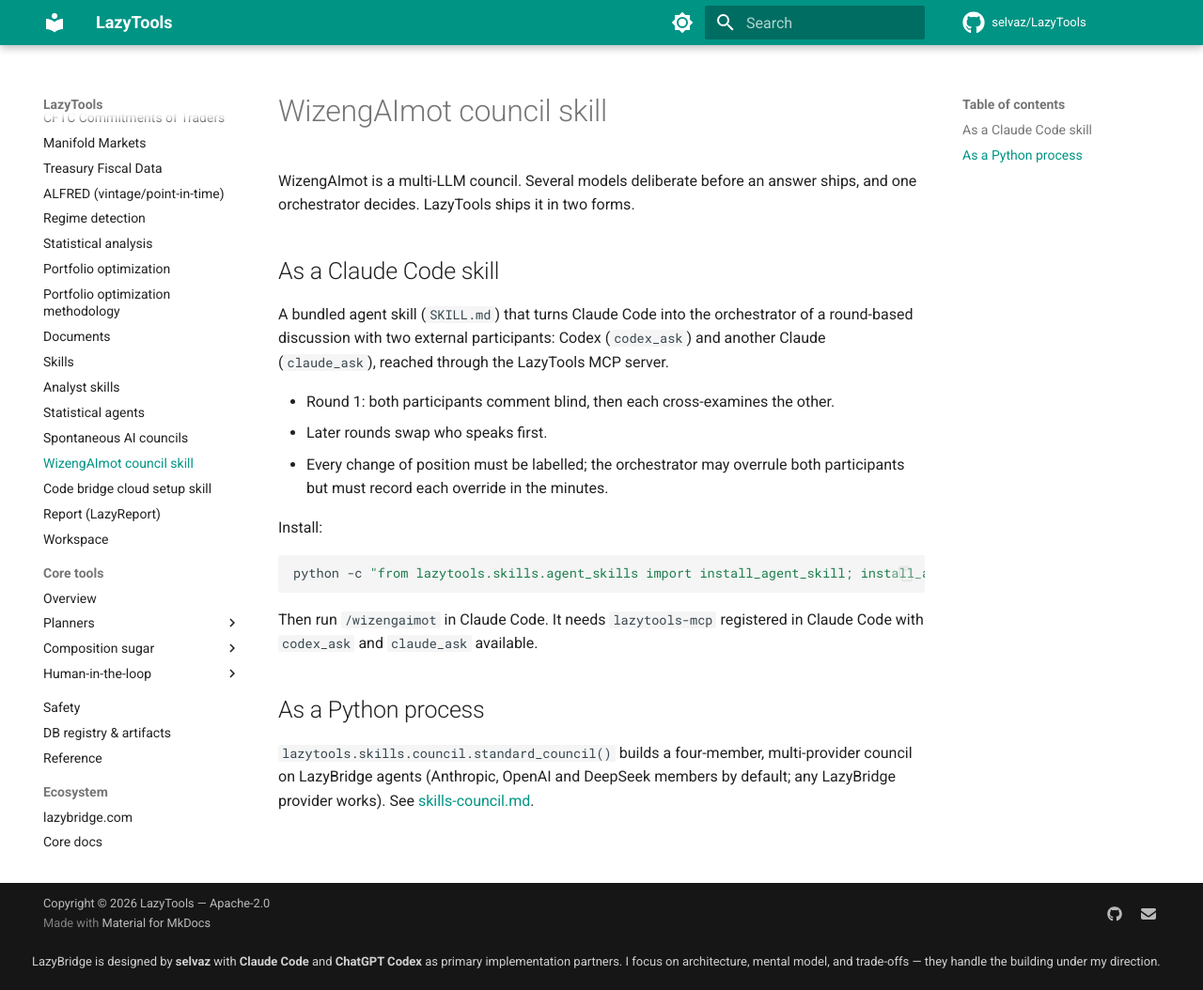
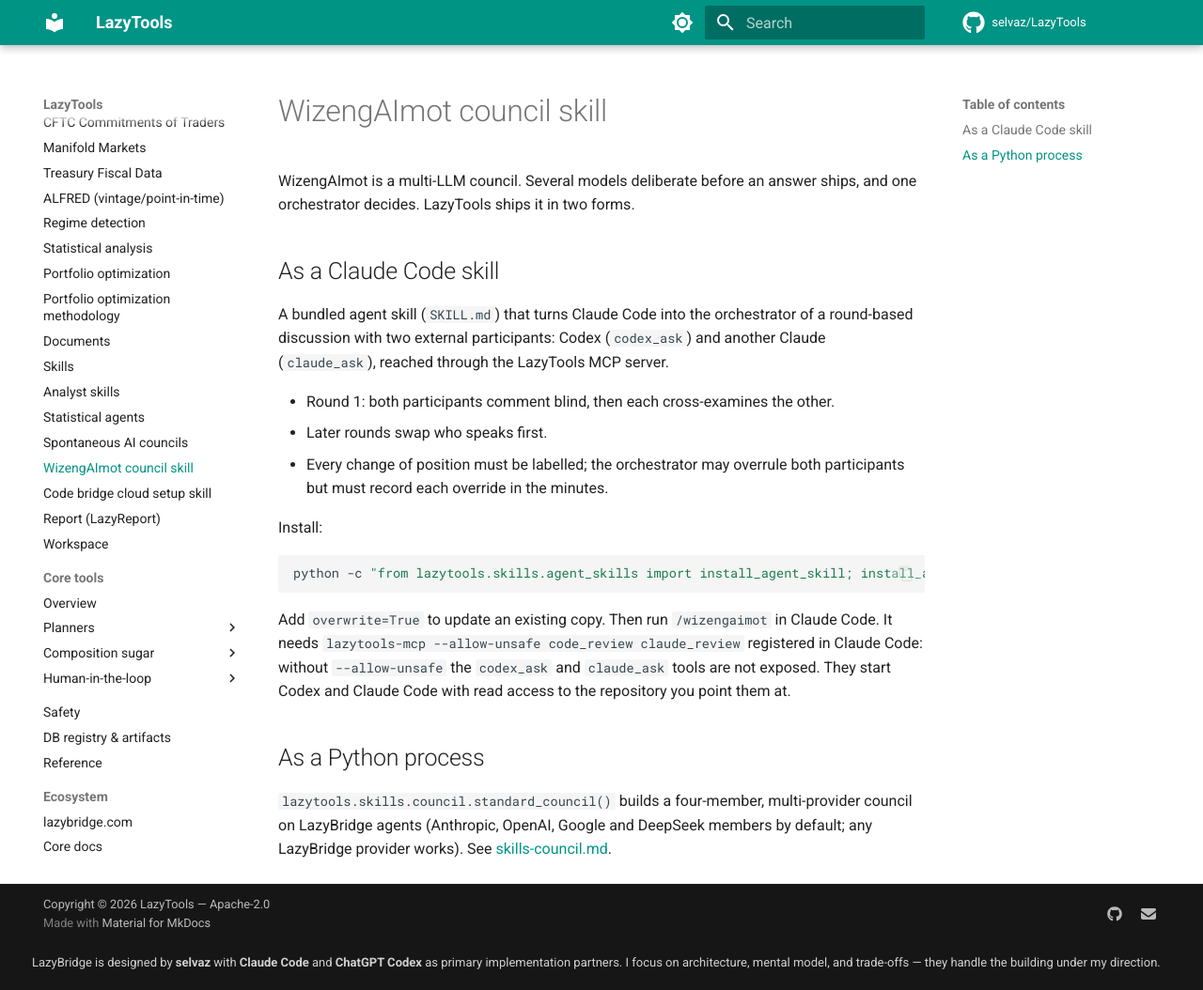
Before and after one commit to selvaz/LazyTools, an MkDocs documentation site: the page built from docs/skills-wizengaimot.md, in a window 1280 px wide and 1054 px high. Shown: the whole window at 94% size. Built offline with MkDocs 1.6.1 and Material for MkDocs 9.7.7, drawn with Linux system fonts in a browser that asks for light colours; comment, search, counter and statistics services are not loaded.

Commit message:
Skills: WizengAImot needs lazytools-mcp --allow-unsafe; one-line description; overwrite note

````diff
--- a/docs/skills-wizengaimot.md
+++ b/docs/skills-wizengaimot.md
@@ -21,12 +21,15 @@ Install:
 python -c "from lazytools.skills.agent_skills import install_agent_skill; install_agent_skill('wizengaimot')"
 ```
 
-Then run `/wizengaimot` in Claude Code. It needs `lazytools-mcp` registered in
-Claude Code with `codex_ask` and `claude_ask` available.
+Add `overwrite=True` to update an existing copy. Then run `/wizengaimot` in
+Claude Code. It needs `lazytools-mcp --allow-unsafe code_review claude_review`
+registered in Claude Code: without `--allow-unsafe` the `codex_ask` and
+`claude_ask` tools are not exposed. They start Codex and Claude Code with read
+access to the repository you point them at.
 
 ## As a Python process
 
 `lazytools.skills.council.standard_council()` builds a four-member,
-multi-provider council on LazyBridge agents (Anthropic, OpenAI and DeepSeek
+multi-provider council on LazyBridge agents (Anthropic, OpenAI, Google and DeepSeek
 members by default; any LazyBridge provider works). See
 [skills-council.md](skills-council.md).
````
Also changed, not shown: src/lazytools/skills/agent_skills/wizengaimot/SKILL.md (+8 -15 lines), 1 other file.
